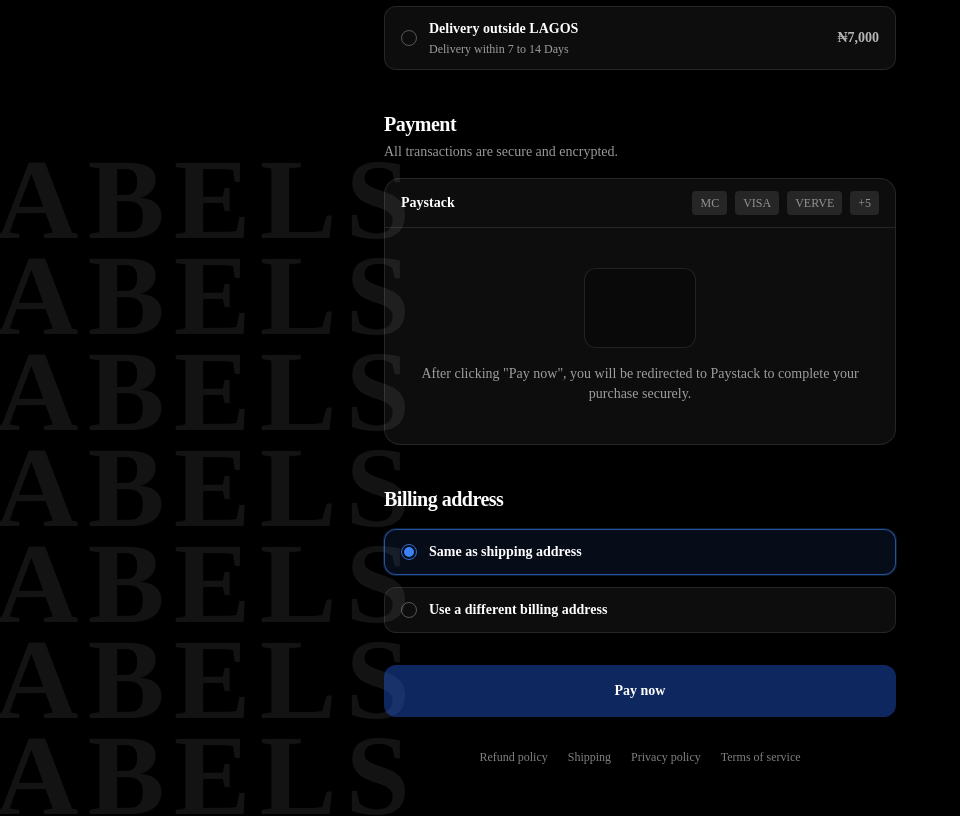
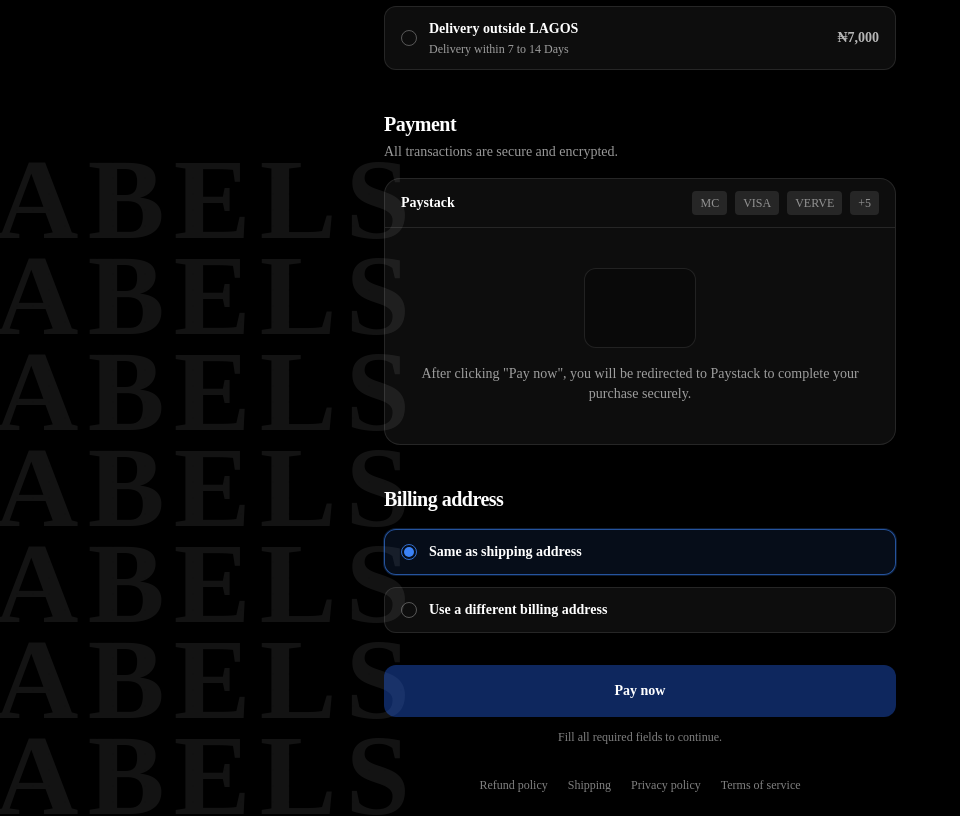
Before and after one commit to d4mie/Laglivin, a Next.js app: page /checkout in a window 1280 px wide. Shown: the part 1039-1855 px from the top of the page, without its empty margins (0-960 px from the left). Built offline with nearby package versions, Linux system fonts and the light colour scheme.

Commit message:
paybutton integration

```diff
--- a/components/CheckoutForm.js
+++ b/components/CheckoutForm.js
@@ -14,6 +14,10 @@
   if (typeof price !== "string") return Number(price) || 0;
   const numeric = Number(price.replace(/[^\d.]/g, ""));
   return Number.isNaN(numeric) ? 0 : numeric;
+}
+
+function isBlank(value) {
+  return !String(value ?? "").trim();
 }
 
 function Input({ label, type = "text", placeholder, rightSlot, ...props }) {
@@ -130,15 +134,67 @@
 
   const totalNaira = subtotalNaira + shippingCost;
 
+  const missingRequiredFields = useMemo(() => {
+    const missing = [];
+
+    // Contact
+    if (!email.trim() || !email.includes("@")) missing.push("Email");
+
+    // Delivery (everything except explicitly optional fields)
+    if (isBlank(firstName)) missing.push("First name");
+    if (isBlank(lastName)) missing.push("Last name");
+    if (isBlank(address)) missing.push("Address");
+    if (isBlank(city)) missing.push("City");
+    if (isBlank(stateRegion)) missing.push("State");
+    if (isBlank(phone)) missing.push("Phone");
+
+    // Billing (only if user chose different billing address)
+    if (!billingSameAsShipping) {
+      if (isBlank(billingFirstName)) missing.push("Billing first name");
+      if (isBlank(billingLastName)) missing.push("Billing last name");
+      if (isBlank(billingAddress)) missing.push("Billing address");
+      if (isBlank(billingCity)) missing.push("Billing city");
+      if (isBlank(billingStateRegion)) missing.push("Billing state");
+      if (isBlank(billingPhone)) missing.push("Billing phone");
+    }
+
+    return missing;
+  }, [
+    email,
+    firstName,
+    lastName,
+    address,
+    city,
+    stateRegion,
+    phone,
+    billingSameAsShipping,
+    billingFirstName,
+    billingLastName,
+    billingAddress,
+    billingCity,
+    billingStateRegion,
+    billingPhone,
+  ]);
+
+  const canPay =
+    items.length > 0 &&
+    !isPaying &&
+    totalNaira > 0 &&
+    missingRequiredFields.length === 0;
+
   const onPayNow = async () => {
     setPayError("");
 
-    if (!email || !email.includes("@")) {
-      setPayError("Please enter a valid email to continue.");
+    if (!items.length) {
+      setPayError("Your cart is empty.");
       return;
     }
-    if (!items.length) {
-      setPayError("Your cart is empty.");
+    if (missingRequiredFields.length) {
+      setPayError(
+        `Please fill: ${missingRequiredFields.slice(0, 5).join(", ")}${
+          missingRequiredFields.length > 5 ? "…" : ""
+        }`
+      );
       return;
     }
     if (totalNaira <= 0) {
@@ -234,6 +290,7 @@
           placeholder="Email"
           value={email}
           onChange={(e) => setEmail(e.target.value)}
+          required
           rightSlot={
             <svg
               aria-hidden="true"
@@ -386,12 +443,14 @@
               placeholder="First name"
               value={firstName}
               onChange={(e) => setFirstName(e.target.value)}
+              required
             />
             <Input
               label="Last name"
               placeholder="Last name"
               value={lastName}
               onChange={(e) => setLastName(e.target.value)}
+              required
             />
           </div>
 
@@ -407,6 +466,7 @@
             placeholder="Address"
             value={address}
             onChange={(e) => setAddress(e.target.value)}
+            required
           />
 
           <Input
@@ -422,12 +482,14 @@
               placeholder="City"
               value={city}
               onChange={(e) => setCity(e.target.value)}
+              required
             />
             <label className="block">
               <span className="sr-only">State</span>
               <select
                 value={stateRegion}
                 onChange={(e) => setStateRegion(e.target.value)}
+                required
                 className="w-full rounded-xl border border-white/10 bg-white/5 px-4 py-3 text-sm text-white outline-none transition focus:border-blue-500/60 focus:ring-2 focus:ring-blue-500/30"
               >
                 <option>Lagos</option>
@@ -449,6 +511,7 @@
             placeholder="Phone"
             value={phone}
             onChange={(e) => setPhone(e.target.value)}
+            required
             rightSlot={
               <div className="flex items-center gap-2">
                 <span className="text-xs text-white/50">?</span>
@@ -552,12 +615,14 @@
                 placeholder="First name"
                 value={billingFirstName}
                 onChange={(e) => setBillingFirstName(e.target.value)}
+                required
               />
               <Input
                 label="Billing last name"
                 placeholder="Last name"
                 value={billingLastName}
                 onChange={(e) => setBillingLastName(e.target.value)}
+                required
               />
             </div>
 
@@ -573,6 +638,7 @@
               placeholder="Address"
               value={billingAddress}
               onChange={(e) => setBillingAddress(e.target.value)}
+              required
             />
 
             <Input
@@ -588,12 +654,14 @@
                 placeholder="City"
                 value={billingCity}
                 onChange={(e) => setBillingCity(e.target.value)}
+                required
               />
               <label className="block">
                 <span className="sr-only">Billing state</span>
                 <select
                   value={billingStateRegion}
                   onChange={(e) => setBillingStateRegion(e.target.value)}
+                  required
                   className="w-full rounded-xl border border-white/10 bg-white/5 px-4 py-3 text-sm text-white outline-none transition focus:border-blue-500/60 focus:ring-2 focus:ring-blue-500/30"
                 >
                   <option>Lagos</option>
@@ -615,6 +683,7 @@
               placeholder="Phone"
               value={billingPhone}
               onChange={(e) => setBillingPhone(e.target.value)}
+              required
               rightSlot={
                 <div className="flex items-center gap-2">
                   <span className="text-xs text-white/50">?</span>
@@ -628,9 +697,9 @@
       <button
         type="button"
         onClick={onPayNow}
-        disabled={isPaying || !items.length}
+        disabled={!canPay}
         className={`mt-8 w-full rounded-xl px-5 py-4 text-sm font-semibold text-white transition focus:outline-none focus:ring-4 focus:ring-blue-500/30 ${
-          isPaying || !items.length
+          !canPay
             ? "cursor-not-allowed bg-blue-600/40"
             : "bg-blue-600 hover:bg-blue-500"
         }`}
@@ -641,6 +710,10 @@
 
       {payError ? (
         <p className="mt-3 text-center text-sm text-red-300">{payError}</p>
+      ) : missingRequiredFields.length ? (
+        <p className="mt-3 text-center text-xs text-white/50">
+          Fill all required fields to continue.
+        </p>
       ) : null}
 
       <div className="mt-8 flex flex-wrap items-center justify-center gap-x-5 gap-y-2 text-xs text-white/50">
```
